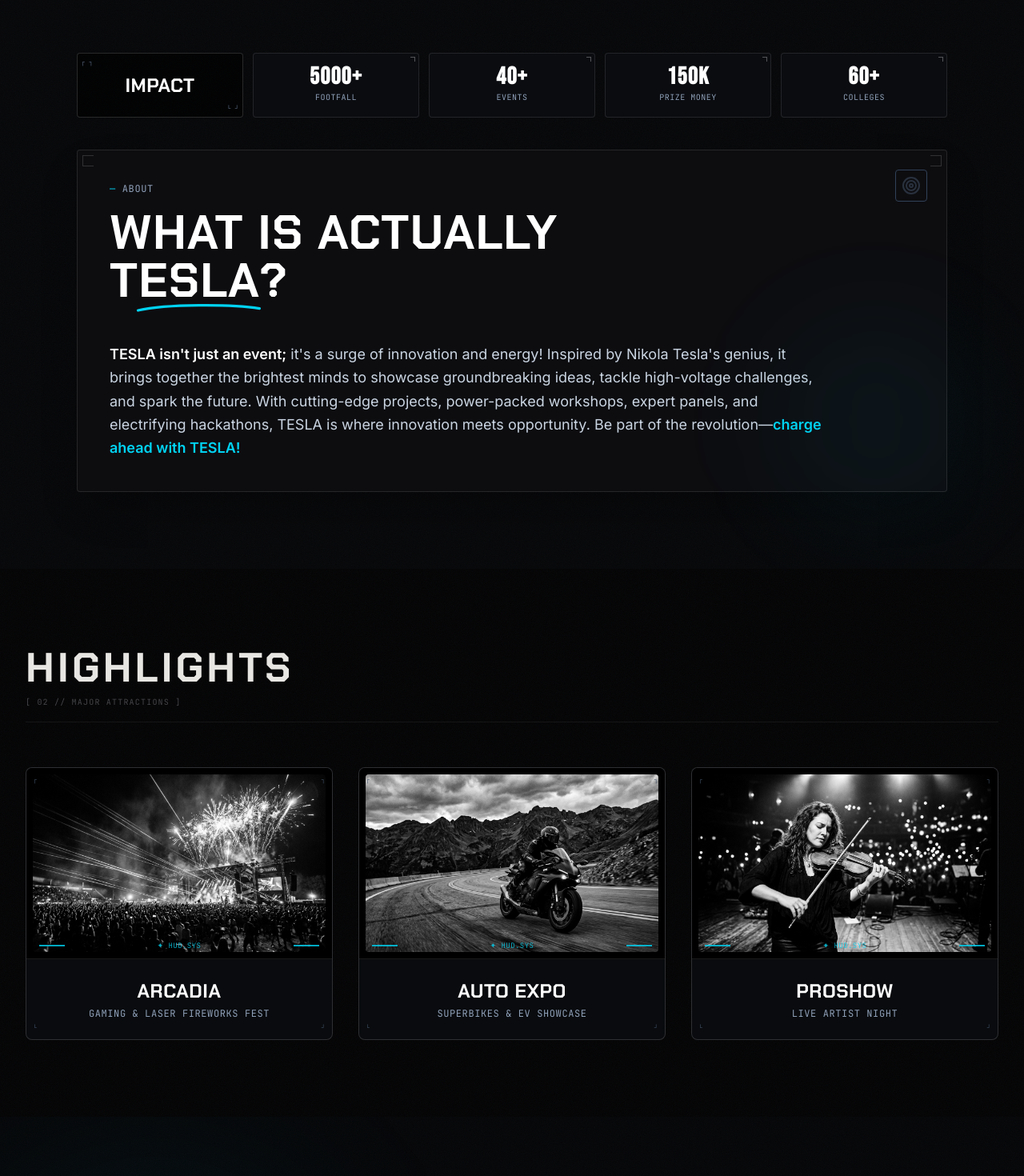
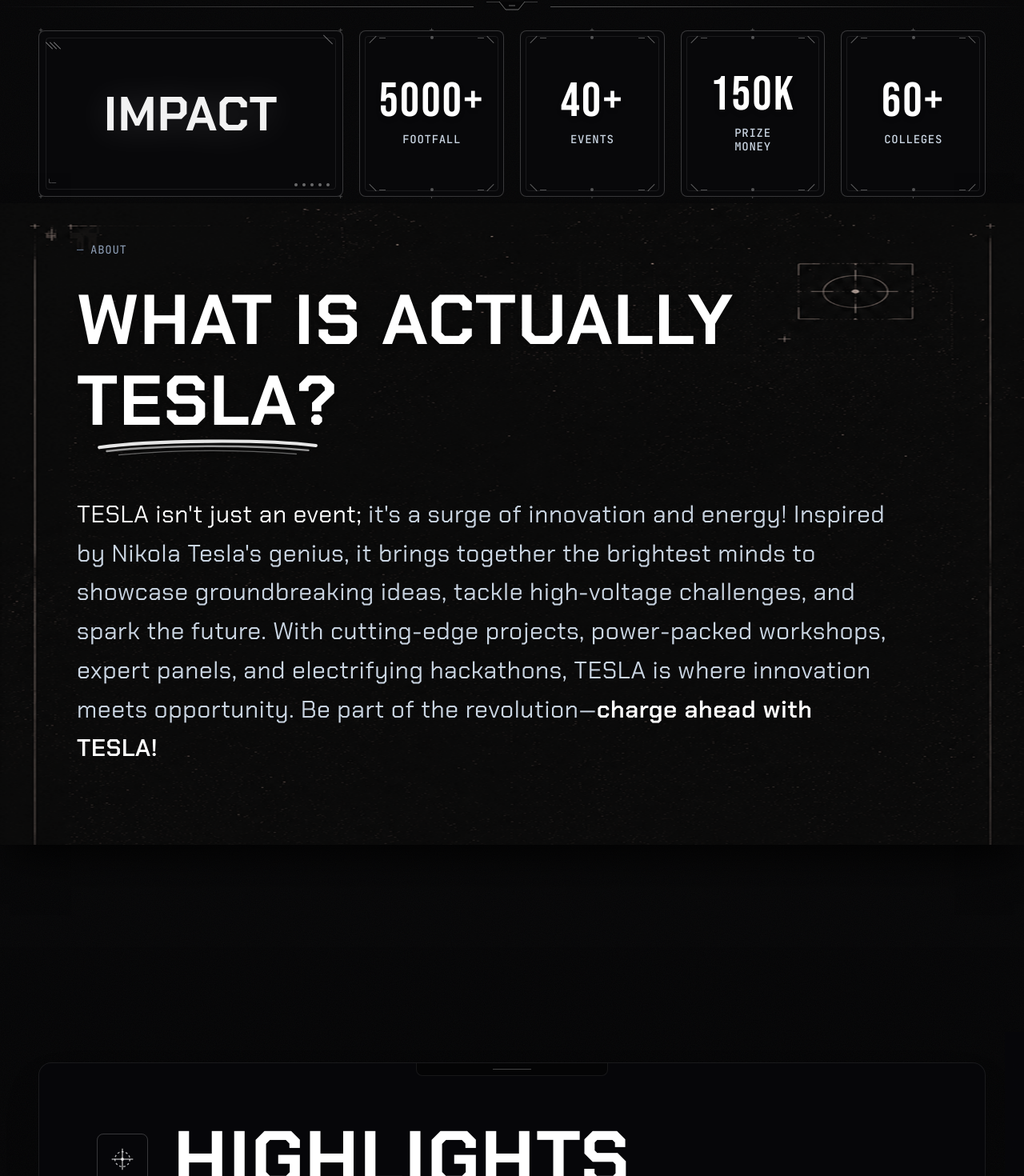
Before and after one commit to Tesla-EE/Tesla-website, a React (Vite) app: page / in a window 1280 px wide. Shown: the part 895-2365 px from the top of the page at 80% size. Built offline with nearby package versions, Linux system fonts and the light colour scheme.

Commit message:
Completed About and Impact Section

```diff
--- a/src/components/About/About.tsx
+++ b/src/components/About/About.tsx
@@ -1,55 +1,62 @@
 import React from 'react';
 import Impact from '../Impact/Impact';
-import TechContainer from '../common/TechContainer';
-import { Target } from 'lucide-react';
 import { motion } from 'framer-motion';
 
 export default function About() {
   return (
-    <section id="about" className="py-24 relative bg-[#050608] bg-grain overflow-hidden">
-      <div className="max-w-6xl mx-auto px-4 sm:px-6 lg:px-8">
+    <section id="about" className="pt-4 sm:pt-6 lg:pt-8 pb-20 sm:pb-28 lg:pb-32 relative bg-[#050506] bg-grain overflow-hidden">
 
+      {/* SECTION 1 — IMPACT (Full Screen Width) */}
+      <div className="w-full max-w-full px-0 mb-1 sm:mb-2 relative z-10">
         <Impact />
+      </div>
 
+      {/* SECTION 2 — ABOUT (100% Full Screen Width Edge-to-Edge) */}
+      <div className="w-full max-w-none px-0 relative z-10">
         <motion.div
-          initial={{ opacity: 0, y: 20 }}
+          initial={{ opacity: 0, y: 25 }}
           whileInView={{ opacity: 1, y: 0 }}
-          transition={{ duration: 0.6 }}
+          transition={{ duration: 0.7 }}
           viewport={{ once: true }}
+          className="relative w-full px-6 pt-4 pb-8 sm:px-12 sm:pt-6 sm:pb-12 md:px-16 md:pt-8 md:pb-16 lg:px-20 lg:pt-10 lg:pb-20 xl:px-24 xl:pt-12 xl:pb-24 shadow-2xl shadow-black/90 select-none bg-no-repeat bg-center"
+          style={{
+            backgroundImage: "url('/textures/abouttext.png')",
+            backgroundSize: '100% 100%',
+          }}
         >
-          <TechContainer>
-            <div className="absolute top-6 right-6 text-slate-600 group-hover:text-cyan-400 transition-colors pointer-events-none">
-              <div className="w-10 h-10 border border-slate-700 rounded flex items-center justify-center">
-                <Target className="w-6 h-6 animate-pulse" />
-              </div>
-            </div>
+          {/* Section Tag */}
+          <div className="flex items-center gap-2 mb-6 sm:mb-8 font-mono-tech text-xs sm:text-sm tracking-[0.25em] text-slate-400">
+            <span className="text-slate-500">—</span> ABOUT
+          </div>
 
-            <div className="flex items-center gap-2 mb-4 font-mono-tech text-xs tracking-widest text-slate-400">
-              <span className="text-cyan-400">—</span> ABOUT
-            </div>
+          {/* Main Question Heading */}
+          <div className="relative mb-8 sm:mb-12">
+            <h2 className="font-tech text-4xl sm:text-6xl md:text-7xl lg:text-8xl xl:text-[5.5rem] font-black text-white tracking-tight leading-[1.05] uppercase drop-shadow-md">
+              WHAT IS ACTUALLY <br />
+              <span className="relative inline-block mt-2">
+                TESLA?
+                {/* Organic Triple-Stroke Brush Underline */}
+                <svg
+                  className="absolute -bottom-4 sm:-bottom-6 left-0 w-full h-5 sm:h-7 text-white/90"
+                  viewBox="0 0 240 24"
+                  fill="none"
+                  xmlns="http://www.w3.org/2000/svg"
+                >
+                  <path d="M4 14C60 6 180 5 236 12" stroke="currentColor" strokeWidth="3.5" strokeLinecap="round" />
+                  <path d="M12 18C75 11 165 11 228 17" stroke="currentColor" strokeWidth="2" strokeLinecap="round" opacity="0.65" />
+                  <path d="M25 22C90 16 150 16 215 21" stroke="currentColor" strokeWidth="1.2" strokeLinecap="round" opacity="0.4" />
+                </svg>
+              </span>
+            </h2>
+          </div>
 
-            <div className="relative mb-8">
-              <h2 className="font-tech text-4xl sm:text-6xl font-bold text-white tracking-tight uppercase">
-                WHAT IS ACTUALLY <br className="hidden sm:block"/>
-                <span className="text-white relative inline-block">
-                  TESLA?
-                  <svg className="absolute -bottom-3 left-0 w-full h-4 text-cyan-400" viewBox="0 0 200 20" fill="none" xmlns="http://www.w3.org/2000/svg">
-                    <path d="M5 15C50 5 150 5 195 12" stroke="currentColor" strokeWidth="4" strokeLinecap="round" />
-                  </svg>
-                </span>
-              </h2>
-            </div>
+          {/* Narrative Content */}
+          <div className="font-tech text-base sm:text-xl md:text-2xl lg:text-3xl text-slate-300 font-normal leading-relaxed tracking-wide space-y-4 max-w-5xl pt-4 sm:pt-6">
+            <p>
+              <strong className="text-white font-medium">TESLA isn't just an event;</strong> it's a surge of innovation and energy! Inspired by Nikola Tesla's genius, it brings together the brightest minds to showcase groundbreaking ideas, tackle high-voltage challenges, and spark the future. With cutting-edge projects, power-packed workshops, expert panels, and electrifying hackathons, TESLA is where innovation meets opportunity. Be part of the revolution—<span className="text-white font-semibold">charge ahead with TESLA!</span>
+            </p>
+          </div>
 
-            <p className="font-body text-base sm:text-lg text-slate-300 leading-relaxed max-w-4xl font-normal pt-4">
-              <strong className="text-white font-semibold">TESLA isn't just an event;</strong> it's a surge of innovation and energy!
-              Inspired by Nikola Tesla's genius, it brings together the brightest minds to showcase groundbreaking ideas,
-              tackle high-voltage challenges, and spark the future. With cutting-edge projects, power-packed workshops,
-              expert panels, and electrifying hackathons, TESLA is where innovation meets opportunity.
-              Be part of the revolution—<span className="text-cyan-400 font-semibold">charge ahead with TESLA!</span>
-            </p>
-
-            <div className="absolute -bottom-10 -right-10 w-64 h-64 bg-cyan-500/5 blur-3xl pointer-events-none rounded-full" />
-          </TechContainer>
         </motion.div>
       </div>
     </section>
--- a/src/components/Highlights/Highlights.tsx
+++ b/src/components/Highlights/Highlights.tsx
@@ -1,6 +1,5 @@
 import React from 'react';
 import { highlightsData, HighlightItem } from '../../data/highlights';
-import SectionHeader from '../common/SectionHeader';
 import { motion } from 'framer-motion';
 
 interface HighlightsProps {
@@ -9,17 +8,47 @@
 
 export default function Highlights({ onSelectCard }: HighlightsProps) {
   return (
-    <section id="highlights" className="py-24 relative bg-[#030304] bg-grain overflow-hidden">
+    <section id="highlights" className="py-24 sm:py-32 lg:py-36 relative bg-[#040405] bg-grain overflow-hidden">
 
-      <div className="max-w-7xl mx-auto px-4 sm:px-6 lg:px-8 relative z-10">
+      {/* Subtle background celestial radar rings */}
 
-        <SectionHeader
-          title="HIGHLIGHTS"
-          tag="02 // MAJOR ATTRACTIONS"
-          watermark="HIGHLIGHTS"
-        />
+      <div className="max-w-7xl xl:max-w-[1380px] mx-auto px-6 sm:px-10 lg:px-12 relative z-10">
 
-        <div className="grid grid-cols-1 md:grid-cols-3 gap-8">
+        {/* Outer Section Frame with Top HUD Notch */}
+        <div className="relative border border-white/[0.08] rounded-2xl p-8 sm:p-14 lg:p-18 bg-[#07070a]/90 backdrop-blur-md shadow-2xl">
+
+          {/* Top Notch Accent (inspired by screenshots) */}
+          <div className="absolute top-0 left-1/2 -translate-x-1/2 w-44 sm:w-60 h-4 bg-[#040405] border-b border-x border-white/[0.08] rounded-b-lg flex items-center justify-center">
+            <div className="w-12 h-[1px] bg-white/25" />
+          </div>
+
+          {/* Section Header */}
+          <div className="relative mb-14 sm:mb-20 flex items-center">
+            {/* Background Watermark Text */}
+            <div className="absolute left-16 top-1/2 -translate-y-1/2 select-none pointer-events-none opacity-[0.035]">
+              <span className="font-tech text-7xl sm:text-9xl lg:text-[11rem] font-bold tracking-[0.2em] text-stroke-ghost uppercase">
+                HIGHLIGHTS
+              </span>
+            </div>
+
+            {/* Target Reticle Icon on Left */}
+            <div className="w-12 h-12 sm:w-16 sm:h-16 border border-white/20 rounded-lg flex items-center justify-center mr-5 sm:mr-8 text-white/70 flex-shrink-0 select-none">
+              <svg width="32" height="32" viewBox="0 0 24 24" fill="none" xmlns="http://www.w3.org/2000/svg">
+                <circle cx="12" cy="12" r="7" stroke="currentColor" strokeWidth="1" strokeDasharray="2 2" />
+                <line x1="12" y1="2" x2="12" y2="22" stroke="currentColor" strokeWidth="1" />
+                <line x1="2" y1="12" x2="22" y2="12" stroke="currentColor" strokeWidth="1" />
+                <circle cx="12" cy="12" r="1.5" fill="currentColor" />
+              </svg>
+            </div>
+
+            {/* Section Title */}
+            <h2 className="font-tech text-4xl sm:text-6xl lg:text-7xl xl:text-8xl font-bold tracking-[0.12em] text-white uppercase select-none">
+              HIGHLIGHTS
+            </h2>
+          </div>
+
+          {/* 3 Visual Cards Grid */}
+          <div className="grid grid-cols-1 md:grid-cols-3 gap-8 lg:gap-12">
             {highlightsData.map((item, index) => (
               <motion.div
                 key={item.id}
@@ -28,38 +57,48 @@
                 transition={{ duration: 0.5, delay: index * 0.15 }}
                 viewport={{ once: true }}
                 onClick={() => onSelectCard(item)}
-              className="bg-[#090b0e] border border-white/15 rounded-lg overflow-hidden group cursor-pointer hover:border-cyan-400 transition-all duration-500 hover:-translate-y-2 hover:shadow-2xl hover:shadow-cyan-950/40 relative"
+                className="group cursor-pointer flex flex-col items-center select-none"
               >
-              <div className="relative aspect-[16/10] overflow-hidden bg-black border-b border-white/10 p-2">
+                {/* HUD Framed Image Container */}
+                <div className="relative w-full aspect-[4/3] rounded-xl overflow-hidden border border-white/15 bg-black/60 p-2 transition-all duration-500 group-hover:border-white/40 group-hover:shadow-[0_0_35px_rgba(255,255,255,0.1)]">
+
+                  {/* Chamfered Corners Cut */}
+                  <div className="w-full h-full overflow-hidden rounded-lg relative">
                     <img
                       src={item.image}
                       alt={item.title}
-                  className="w-full h-full object-cover rounded filter grayscale group-hover:grayscale-0 group-hover:scale-105 transition-all duration-700"
+                      className="w-full h-full object-cover filter grayscale contrast-125 brightness-90 group-hover:scale-105 group-hover:contrast-110 group-hover:brightness-100 transition-all duration-700 ease-out"
                     />
 
-                <div className="absolute bottom-2 left-4 right-4 flex items-center justify-between pointer-events-none">
-                  <div className="h-[2px] w-8 bg-cyan-400/80" />
-                  <div className="text-[9px] font-mono-tech text-cyan-400/80">✦ HUD.SYS</div>
-                  <div className="h-[2px] w-8 bg-cyan-400/80" />
+                    {/* Subtle Scanline Overlay on Image */}
+                    <div className="absolute inset-0 bg-gradient-to-b from-transparent via-black/10 to-black/60 pointer-events-none" />
+                  </div>
+
+                  {/* Corner HUD Bracket Ticks on the Image Frame */}
+                  <div className="absolute top-3 left-3 text-[9px] font-mono-tech text-white/40 pointer-events-none">┌</div>
+                  <div className="absolute top-3 right-3 text-[9px] font-mono-tech text-white/40 pointer-events-none">┐</div>
+                  <div className="absolute bottom-3 left-3 text-[9px] font-mono-tech text-white/40 pointer-events-none">└</div>
+                  <div className="absolute bottom-3 right-3 text-[9px] font-mono-tech text-white/40 pointer-events-none">┘</div>
+
+                  {/* Bottom Technical Scale Indicator (— · · —) */}
+                  <div className="absolute bottom-2.5 inset-x-0 flex items-center justify-center gap-2 pointer-events-none opacity-40 group-hover:opacity-80 transition-opacity">
+                    <div className="w-8 h-[1px] bg-white" />
+                    <div className="w-1.5 h-1.5 rounded-full bg-white" />
+                    <div className="w-1.5 h-1.5 rounded-full bg-white" />
+                    <div className="w-8 h-[1px] bg-white" />
                   </div>
                 </div>
 
-              <div className="p-6 text-center">
-                <h3 className="font-tech text-2xl font-bold tracking-widest text-white group-hover:text-cyan-400 transition-colors uppercase">
+                {/* Card Title Below Frame */}
+                <h3 className="font-tech text-2xl sm:text-3xl lg:text-4xl font-bold tracking-[0.18em] text-white/90 group-hover:text-white transition-colors uppercase mt-6 text-center">
                   {item.title}
                 </h3>
-                <p className="font-mono-tech text-xs text-slate-400 tracking-wider mt-1">
-                  {item.subtitle}
-                </p>
-              </div>
-
-              <div className="absolute top-2 left-2 text-[8px] font-mono-tech text-slate-600 group-hover:text-cyan-400">┌</div>
-              <div className="absolute top-2 right-2 text-[8px] font-mono-tech text-slate-600 group-hover:text-cyan-400">┐</div>
-              <div className="absolute bottom-2 left-2 text-[8px] font-mono-tech text-slate-600 group-hover:text-cyan-400">└</div>
-              <div className="absolute bottom-2 right-2 text-[8px] font-mono-tech text-slate-600 group-hover:text-cyan-400">┘</div>
               </motion.div>
             ))}
           </div>
+
+        </div>
+
       </div>
     </section>
   );
--- a/src/components/Impact/Impact.tsx
+++ b/src/components/Impact/Impact.tsx
@@ -1,43 +1,154 @@
 import React from 'react';
-import { Sparkles, Award, Users, BookOpen } from 'lucide-react';
 import { motion } from 'framer-motion';
 
 export default function Impact() {
   const stats = [
-    { value: '5000+', label: 'FOOTFALL', icon: Users },
-    { value: '40+', label: 'EVENTS', icon: BookOpen },
-    { value: '150K', label: 'PRIZE MONEY', icon: Award },
-    { value: '60+', label: 'COLLEGES', icon: Sparkles },
+    { value: '5000+', label: 'FOOTFALL' },
+    { value: '40+', label: 'EVENTS' },
+    { value: '150K', label: 'PRIZE\nMONEY' },
+    { value: '60+', label: 'COLLEGES' },
   ];
 
   return (
-    <div className="grid grid-cols-2 sm:grid-cols-3 lg:grid-cols-5 gap-3 mb-10">
-      <div className="col-span-2 sm:col-span-3 lg:col-span-1 bg-black/60 border border-white/15 p-4 rounded-sm flex items-center justify-center relative group hover:border-cyan-400 transition-colors">
-        <span className="font-tech text-2xl font-extrabold tracking-[0.3em] text-white group-hover:text-cyan-400 transition-colors">
+    <motion.div
+      initial={{ opacity: 0, y: 20 }}
+      whileInView={{ opacity: 1, y: 0 }}
+      transition={{ duration: 0.6 }}
+      viewport={{ once: true }}
+      className="w-full relative select-none"
+    >
+      {/* =========================================================
+          TOP 3D NOTCHED HORIZONTAL DIVIDER LINE
+          ========================================================= */}
+      <div className="relative w-full flex items-center justify-center mb-4 sm:mb-6">
+        {/* Left Hairline */}
+        <div className="flex-1 h-[1px] bg-gradient-to-r from-transparent via-white/20 to-white/30" />
+
+        {/* Center Trapezoid HUD Notch */}
+        <div className="relative px-4">
+          <svg width="64" height="12" viewBox="0 0 64 12" fill="none" xmlns="http://www.w3.org/2000/svg" className="text-white/40">
+            <path d="M0 0H16L24 10H40L48 0H64" stroke="currentColor" strokeWidth="1" fill="#050506" />
+            <line x1="28" y1="5" x2="36" y2="5" stroke="currentColor" strokeWidth="1" />
+          </svg>
+        </div>
+
+        {/* Right Hairline */}
+        <div className="flex-1 h-[1px] bg-gradient-to-l from-transparent via-white/20 to-white/30" />
+      </div>
+
+      {/* =========================================================
+          MAIN HUD GRID: IMPACT BOX + 4 STAT CARDS
+          ========================================================= */}
+      <div className="max-w-[1536px] mx-auto px-4 sm:px-8 lg:px-12">
+        <div className="grid grid-cols-2 lg:grid-cols-12 gap-4 lg:gap-5 items-stretch">
+
+          {/* -------------------------------------------------------
+              LEFT: MAIN IMPACT BOX (Occupies ~4/12 cols on desktop)
+              ------------------------------------------------------- */}
+          <div className="col-span-2 lg:col-span-4 relative group">
+            {/* Outer HUD Corner Ticks */}
+            <div className="absolute -top-2 left-0 font-mono-tech text-[10px] text-white/30">+</div>
+            <div className="absolute -top-2 right-0 font-mono-tech text-[10px] text-white/30">+</div>
+            <div className="absolute -bottom-2 left-0 font-mono-tech text-[10px] text-white/30">+</div>
+            <div className="absolute -bottom-2 right-0 font-mono-tech text-[10px] text-white/30">+</div>
+
+            {/* Chamfered Box Container */}
+            <div className="relative w-full h-36 sm:h-44 lg:h-52 bg-[#08080a] border border-white/20 rounded-lg flex items-center justify-center p-6 transition-all duration-300 group-hover:border-white/40 group-hover:shadow-[0_0_30px_rgba(255,255,255,0.04)]">
+
+              {/* Inner Double Hairline Border with Chamfer Cuts */}
+              <div className="absolute inset-2 border border-white/[0.08] rounded pointer-events-none" />
+
+              {/* Top-Left Diagonal Slashing Ticks (///) */}
+              <div className="absolute top-3 left-3 flex items-center gap-1 opacity-50">
+                <div className="w-[1px] h-3 bg-white -rotate-45" />
+                <div className="w-[1px] h-3 bg-white -rotate-45" />
+                <div className="w-[1px] h-3 bg-white -rotate-45" />
+              </div>
+
+              {/* Top-Right Chamfer Cut Line */}
+              <div className="absolute top-2.5 right-2.5 w-4 h-[1px] bg-white/40 rotate-45" />
+
+              {/* Bottom-Left Tech Bracket Corner */}
+              <div className="absolute bottom-2.5 left-2.5 text-[9px] font-mono-tech text-white/40">
+                └─
+              </div>
+
+              {/* Bottom-Right Calibration Dot Pattern (· · · · ·) */}
+              <div className="absolute bottom-3 right-4 flex items-center gap-1.5 opacity-40">
+                <div className="w-1 h-1 rounded-full bg-white" />
+                <div className="w-1 h-1 rounded-full bg-white" />
+                <div className="w-1 h-1 rounded-full bg-white" />
+                <div className="w-1 h-1 rounded-full bg-white" />
+                <div className="w-1 h-1 rounded-full bg-white" />
+              </div>
+
+              {/* Centered I M P A C T Title */}
+              <span className="font-tech text-3xl sm:text-5xl lg:text-6xl font-black tracking-[0.38em] text-white/95 uppercase drop-shadow-[0_2px_20px_rgba(255,255,255,0.15)] group-hover:text-white transition-colors">
                 IMPACT
               </span>
-        <div className="absolute top-1 left-1 text-[8px] font-mono-tech text-slate-500">┌ ┐</div>
-        <div className="absolute bottom-1 right-1 text-[8px] font-mono-tech text-slate-500">└ ┘</div>
+            </div>
           </div>
 
+          {/* -------------------------------------------------------
+              RIGHT: 4 OCTAGONAL STAT CARDS (2 cols each on desktop)
+              ------------------------------------------------------- */}
           {stats.map((stat, idx) => (
             <motion.div
               key={idx}
               initial={{ opacity: 0, y: 15 }}
               whileInView={{ opacity: 1, y: 0 }}
-          transition={{ duration: 0.4, delay: idx * 0.1 }}
+              transition={{ duration: 0.4, delay: 0.08 * (idx + 1) }}
               viewport={{ once: true }}
-          className="bg-[#0a0c10] border border-white/10 p-4 rounded-sm text-center relative group hover:border-cyan-500/50 hover:bg-[#0e1117] transition-all"
+              className="col-span-1 lg:col-span-2 relative group"
             >
-          <div className="font-display text-3xl font-bold text-white group-hover:text-cyan-400 transition-colors">
+              {/* Outer Calibration Crosshair Marks (+) */}
+              <div className="absolute -top-2 left-1/2 -translate-x-1/2 font-mono-tech text-[10px] text-white/30">+</div>
+              <div className="absolute -bottom-2 left-1/2 -translate-x-1/2 font-mono-tech text-[10px] text-white/30">+</div>
+
+              {/* Stat Box Enclosure */}
+              <div className="relative w-full h-36 sm:h-44 lg:h-52 bg-[#08080a] border border-white/20 rounded-lg flex flex-col items-center justify-center p-4 transition-all duration-300 group-hover:border-white/40 group-hover:bg-[#0c0c10] group-hover:shadow-[0_0_25px_rgba(255,255,255,0.03)]">
+
+                {/* Inner Chamfer Border */}
+                <div className="absolute inset-1.5 border border-white/[0.08] rounded pointer-events-none" />
+
+                {/* Top Corner Angled Slits */}
+                <div className="absolute top-2.5 right-2.5 w-3 h-[1px] bg-white/40 rotate-45" />
+                <div className="absolute top-2.5 left-2.5 w-3 h-[1px] bg-white/40 -rotate-45" />
+
+                {/* Bottom Corner Angled Slits */}
+                <div className="absolute bottom-2.5 left-2.5 w-3 h-[1px] bg-white/40 rotate-45" />
+                <div className="absolute bottom-2.5 right-2.5 w-3 h-[1px] bg-white/40 -rotate-45" />
+
+                {/* Top Edge Tick Scale Line */}
+                <div className="absolute top-1.5 inset-x-6 flex items-center justify-between opacity-30">
+                  <div className="w-2 h-[1px] bg-white" />
+                  <div className="w-1 h-1 rounded-full bg-white" />
+                  <div className="w-2 h-[1px] bg-white" />
+                </div>
+
+                {/* Bottom Edge Tick Scale Line */}
+                <div className="absolute bottom-1.5 inset-x-6 flex items-center justify-between opacity-30">
+                  <div className="w-2 h-[1px] bg-white" />
+                  <div className="w-1 h-1 rounded-full bg-white" />
+                  <div className="w-2 h-[1px] bg-white" />
+                </div>
+
+                {/* Large Condensed Stat Value */}
+                <div className="font-display text-4xl sm:text-5xl lg:text-6xl font-normal text-white tracking-tight leading-none drop-shadow-md group-hover:text-white transition-colors">
                   {stat.value}
                 </div>
-          <div className="font-mono-tech text-[10px] tracking-widest text-slate-400 mt-1 uppercase">
+
+                {/* Uppercase Monospace Subtitle */}
+                <div className="font-mono-tech text-[10px] sm:text-xs lg:text-sm tracking-[0.22em] text-slate-300 mt-2.5 sm:mt-3 uppercase font-medium text-center whitespace-pre-line leading-tight">
                   {stat.label}
                 </div>
-          <div className="absolute top-1 right-1 w-1.5 h-1.5 border-t border-r border-white/30" />
+
+              </div>
             </motion.div>
           ))}
+
         </div>
+      </div>
+    </motion.div>
   );
 }
```
Also changed, not shown: index.html (+8 -2 lines), src/styles/typography.css (+10 -11 lines), public/images/impact.png (added), public/textures/abouttext.png (renamed from public/textures/image 72.png). Lines whose indentation alone changed are shown as unchanged.
